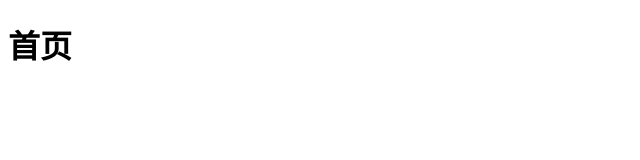
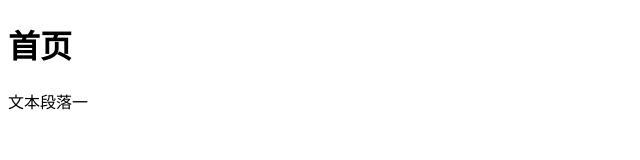
Before and after one commit to Fernand0r/test_git, a plain HTML site: page index.html in a window 1280 px wide. Shown: the whole page, without its empty margins (0-640 px from the left). Drawn offline with Linux system fonts and the light colour scheme.

Commit message:
增加p元素

```diff
--- a/index.html
+++ b/index.html
@@ -6,5 +6,8 @@
 </head>
 <body>
 	<h1>首页</h1>
+	<div>
+		<p>文本段落一</p>
+	</div>
 </body>
 </html>
```
